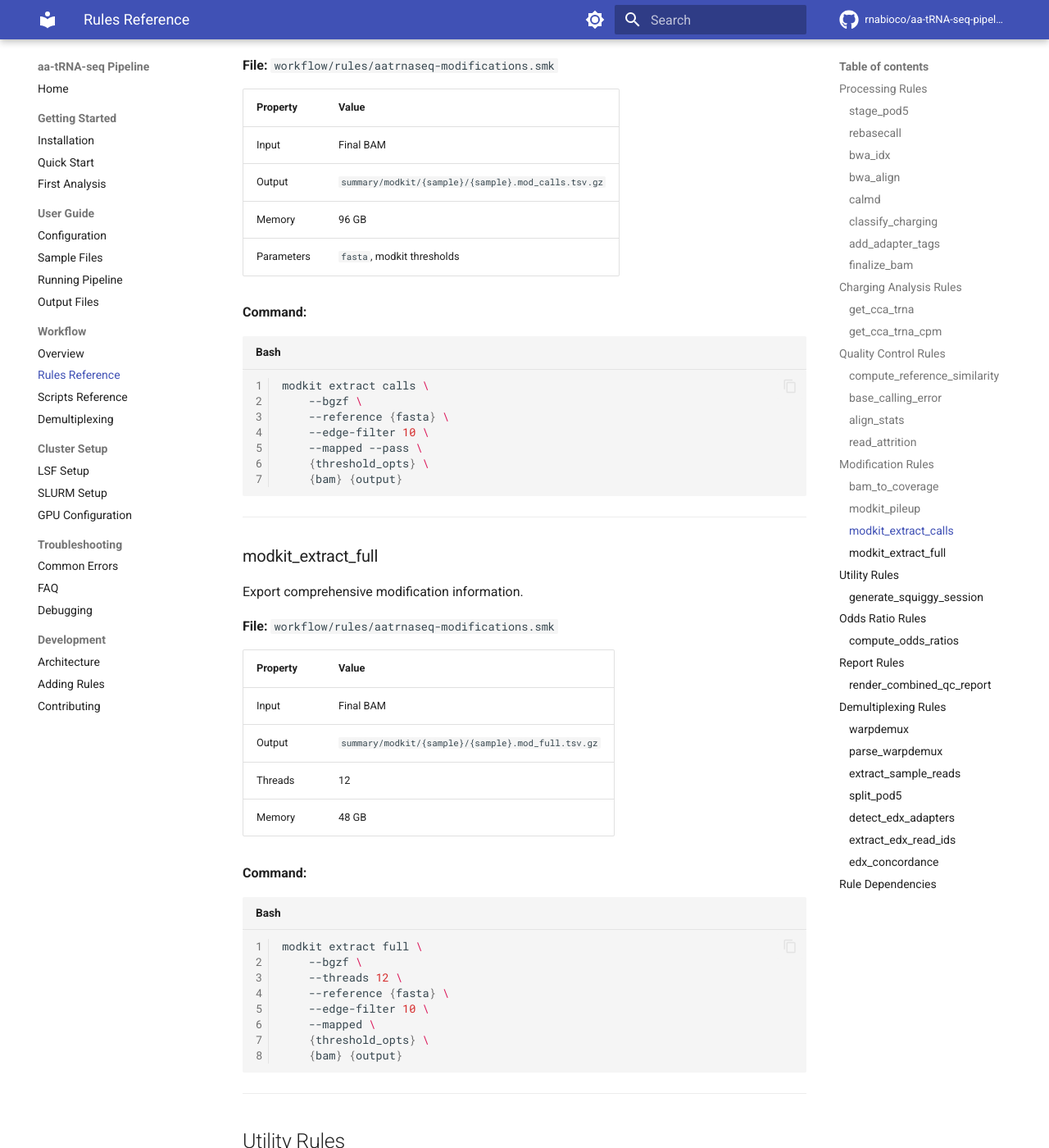
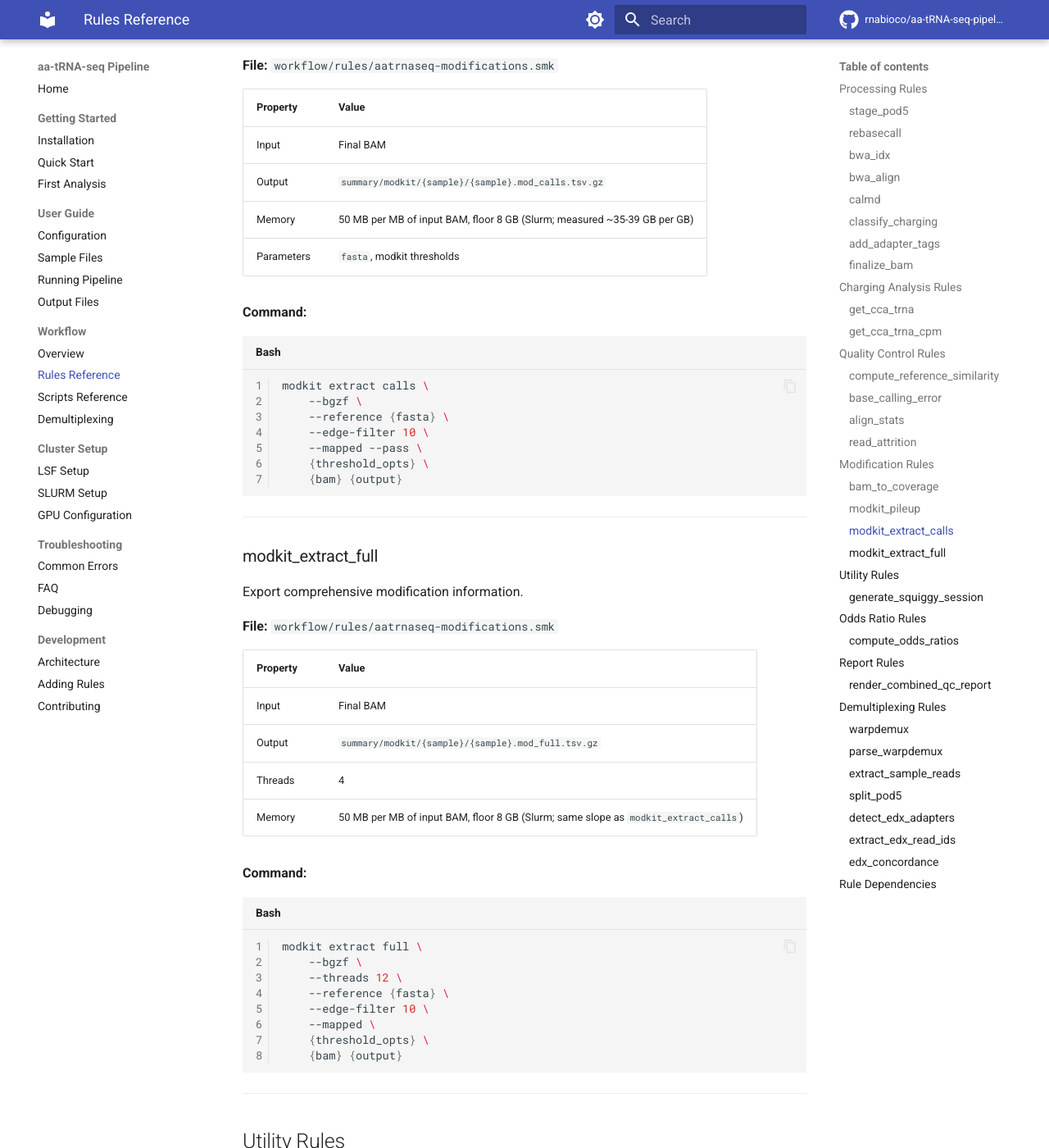
Before and after one commit to rnabioco/aa-tRNA-seq-pipeline, an MkDocs documentation site: the page built from docs/workflow/rules-reference.md, in a window 1280 px wide and 1400 px high, scrolled down 13702 px. Shown: the whole window at 82% size. Built offline with MkDocs 1.6.1 and Material for MkDocs 9.7.7, drawn with Linux system fonts in a browser that asks for light colours; comment, search, counter and statistics services are not loaded.

Commit message:
fix(modkit): size extract memory from the input BAM, not a flat 48 GB (#193)
Measured 34-39 GB peak per GB of BAM; every sample above ~1.3 GB was
OOM-killed at the old number.


Claude-Session: https://claude.ai/code/session_01C4dRRhkUq5C6wSro1KaYTi

Co-authored-by: Claude Opus 5 (1M context) <noreply@anthropic.com>

````diff
--- a/docs/workflow/rules-reference.md
+++ b/docs/workflow/rules-reference.md
@@ -494,7 +494,7 @@ Extract per-read modification calls.
 |----------|-------|
 | Input | Final BAM |
 | Output | `summary/modkit/{sample}/{sample}.mod_calls.tsv.gz` |
-| Memory | 96 GB |
+| Memory | 50 MB per MB of input BAM, floor 8 GB (Slurm; measured ~35-39 GB per GB) |
 | Parameters | `fasta`, modkit thresholds |
 
 **Command:**
@@ -520,8 +520,8 @@ Export comprehensive modification information.
 |----------|-------|
 | Input | Final BAM |
 | Output | `summary/modkit/{sample}/{sample}.mod_full.tsv.gz` |
-| Threads | 12 |
-| Memory | 48 GB |
+| Threads | 4 |
+| Memory | 50 MB per MB of input BAM, floor 8 GB (Slurm; same slope as `modkit_extract_calls`) |
 
 **Command:**
 ```bash
````
Also changed, not shown: CHANGELOG.md (+9 -0 lines), 2 other files.
